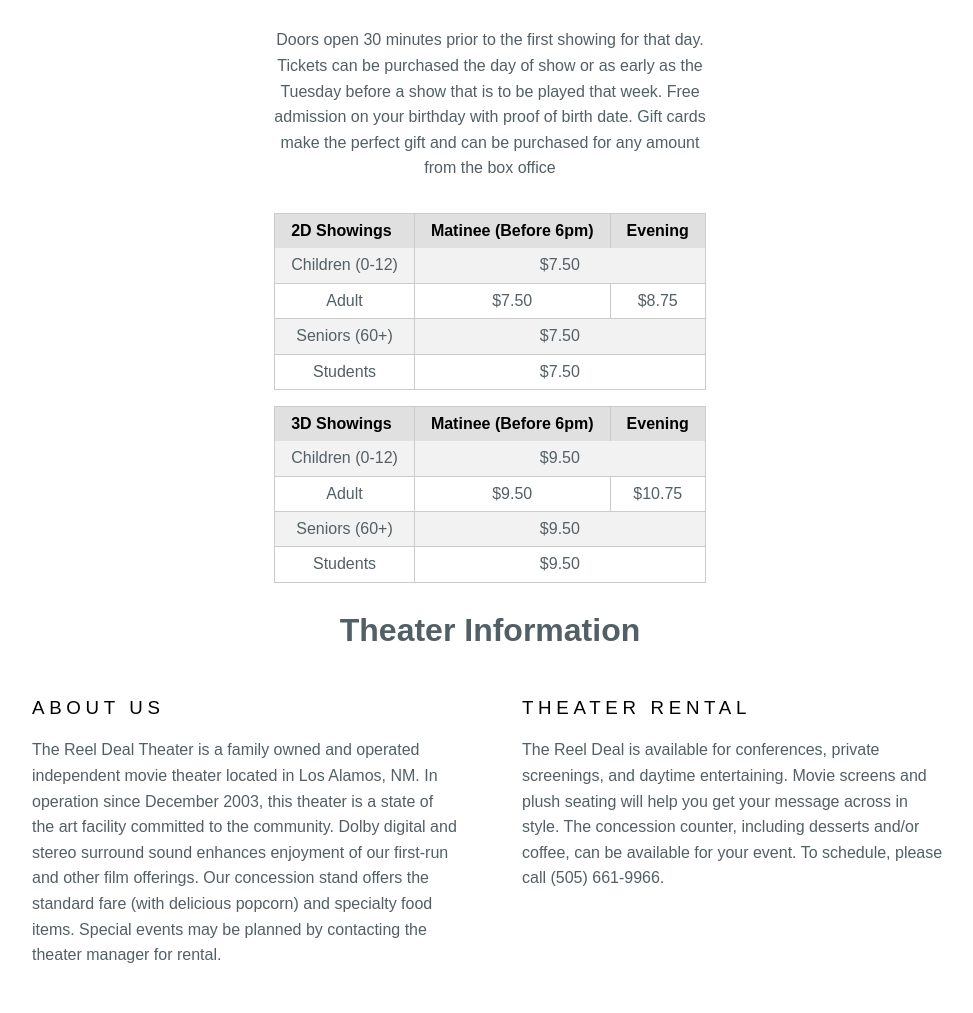
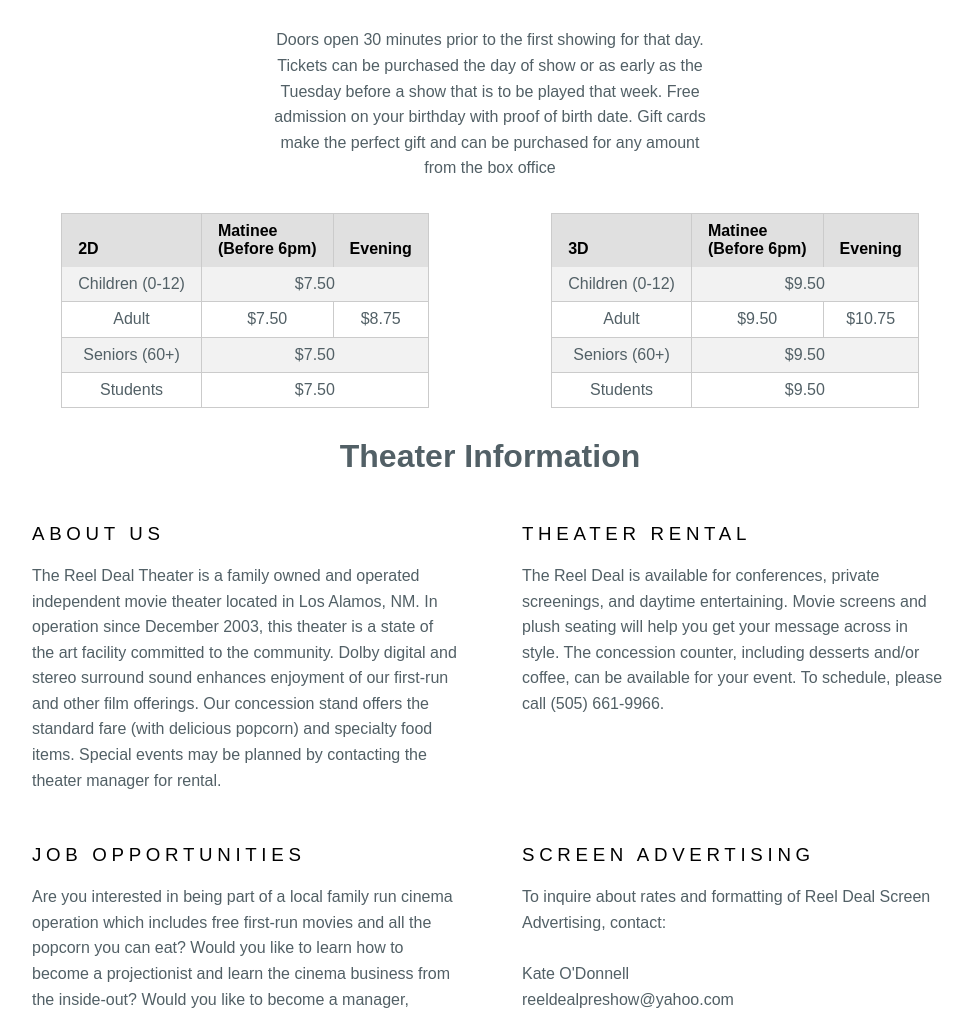
Before and after one commit to Sutherlandon/reeldealtheater, a website: page public/index.html in a window 1280 px wide. Shown: the part 920-1933 px from the top of the page, without its empty margins (150-1123 px from the left). Drawn offline with nearby package versions, Linux system fonts and the light colour scheme.

Commit message:
Made the pricing tables stack on mobile, and side-by-side on med

```diff
--- a/public/index.html
+++ b/public/index.html
@@ -166,13 +166,13 @@
         </div>
       </div>
     </div>
-    <div class="pure-u-1">
+    <div class="pure-u-1 pure-u-md-1-2">
       <div class="l-box">
         <table class="pure-table pure-table-bordered pure-table-striped" style="margin: auto;">
           <thead>
             <tr>
-              <th>2D Showings</th>
-              <th>Matinee (Before 6pm)</th>
+              <th>2D</th>
+              <th>Matinee<br>(Before 6pm)</th>
               <th>Evening</th>
             </tr>
           </thead>
@@ -198,13 +198,13 @@
         </table>
       </div>
     </div>
-    <div class="pure-u-1">
+    <div class="pure-u-1 pure-u-md-1-2">
       <div class="l-box">
         <table class="pure-table pure-table-bordered pure-table-striped" style="margin: auto;">
           <thead>
             <tr>
-              <th>3D Showings</th>
-              <th>Matinee (Before 6pm)</th>
+              <th>3D</th>
+              <th>Matinee<br>(Before 6pm)</th>
               <th>Evening</th>
             </tr>
           </thead>
```
